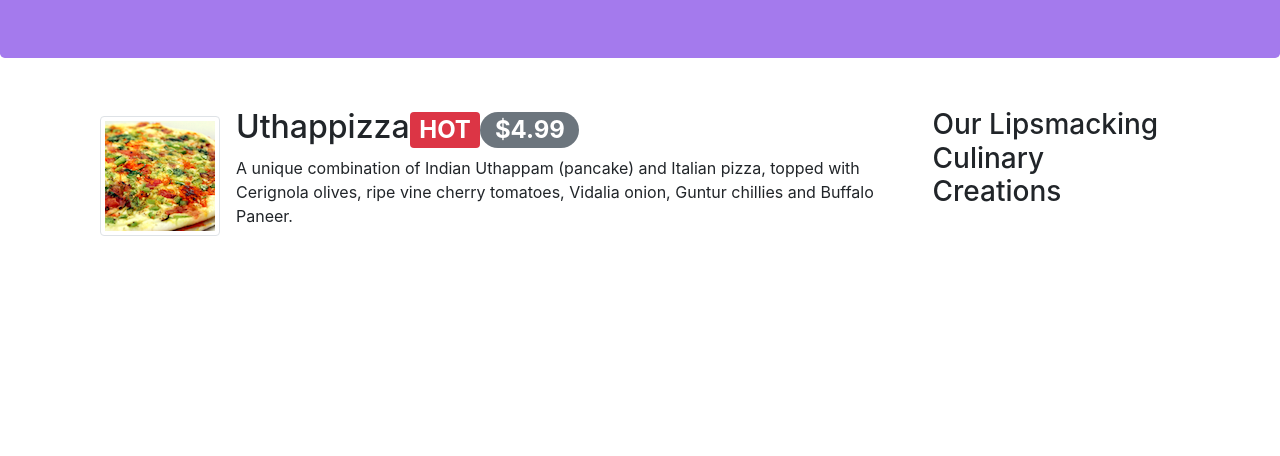
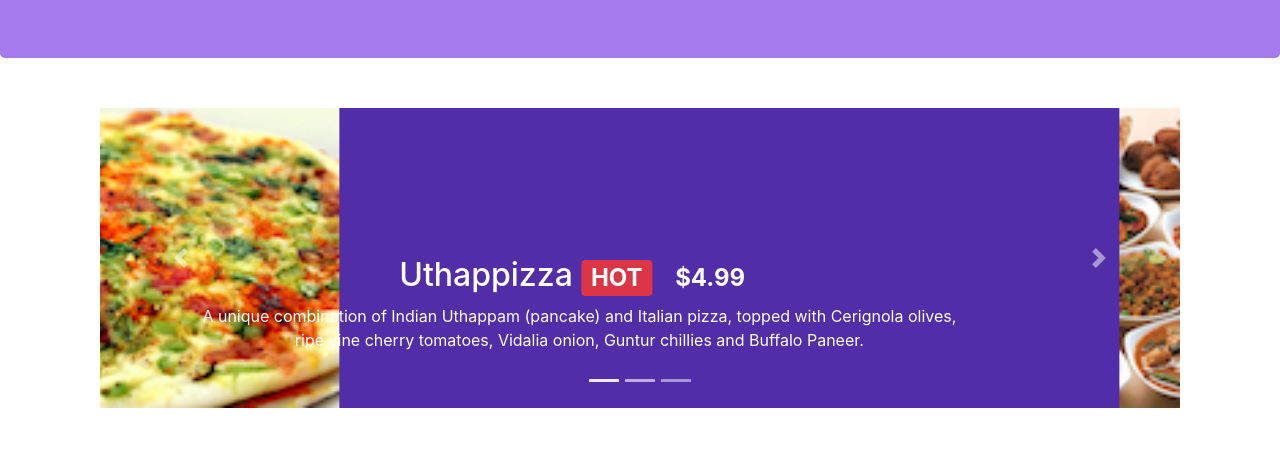
Before and after one commit to ronaldbaruelo/Restorante-coursera, a website: page index.html in a window 1280 px wide. Shown: the part 276-732 px from the top of the page. Drawn offline with nearby package versions, Linux system fonts and the light colour scheme.

Commit message:
Carousel

```diff
--- a/css/style.css
+++ b/css/style.css
@@ -44,3 +44,18 @@ body{
     border-bottom: 1px solid #ddd;
     padding: 10px;
 }
+
+.carousel {
+    background:#512DA8;
+}
+
+.carousel-item {
+  height: 300px;
+}
+
+.carousel-item img {
+    position: absolute;
+    top: 0;
+    left: 0;
+    min-height: 300px;
+}
--- a/index.html
+++ b/index.html
@@ -94,6 +94,58 @@
 
     <div class="container">
         <div class="row row-content">
+            <div class="col">
+                <div id="mycarousel" class="carousel slide" data-ride="carousel">
+                    <div class="carousel-inner" role="listbox">
+                        <div class="carousel-item active">
+                            <img class="d-block img-fluid"
+                                src="img/uthappizza.png" alt="Uthappizza">
+                            <div class="carousel-caption d-none d-md-block">
+                                <h2>Uthappizza <span class="badge badge-danger">HOT</span> <span class="badge badge-pill badge-default">$4.99</span></h2>
+                                <p class="d-none d-sm-block">A unique combination of Indian Uthappam (pancake) and
+                                    Italian pizza, topped with Cerignola olives, ripe vine
+                                    cherry tomatoes, Vidalia onion, Guntur chillies and
+                                    Buffalo Paneer.</p>
+                            </div>
+                        </div>
+                        <div class="carousel-item">
+                            <img class="d-block img-fluid"
+                                src="img/buffet.png" alt="buffet">
+                            <div class="carousel-caption d-none d-md-block">
+                                <h2>Weekend Grand Buffet <span class="badge badge-danger">HOT</span> <span class="badge badge-pill badge-default">$4.99</span></h2>
+                                <p class="d-none d-sm-block">Featuring mouthwatering combinations with a choice of five different salads, six enticing appetizers, six main entrees and five choicest desserts. Free flowing bubbly and soft drinks. All for just $19.99 per person </p>
+
+                            </div>
+                        </div>
+                        <div class="carousel-item">
+                            <img class="d-block img-fluid"
+                                src="img/alberto.png" alt="alberto">
+                            <div class="carousel-caption d-none d-md-block">
+                                <h2 class="mt-0">Alberto Somayya</h2>
+                            <h4>Executive Chef</h4>
+                            <p class="d-none d-sm-block">Award winning three-star Michelin chef with wide
+                            International experience having worked closely with
+                            whos-who in the culinary world, he specializes in
+                            creating mouthwatering Indo-Italian fusion experiences.
+                            </p>
+                            </div>
+                        </div>
+                    </div>
+                    <ol class="carousel-indicators">
+                        <li data-target="#mycarousel" data-slide-to="0" class="active"></li>
+                        <li data-target="#mycarousel" data-slide-to="1"></li>
+                        <li data-target="#mycarousel" data-slide-to="2"></li>
+                    </ol>
+                    <a class="carousel-control-prev" href="#mycarousel" role="button" data-slide="prev">
+                        <span class="carousel-control-prev-icon"></span>
+                    </a>
+                    <a class="carousel-control-next" href="#mycarousel" role="button" data-slide="next">
+                        <span class="carousel-control-next-icon"></span>
+                    </a>
+                </div>
+             </div>
+        </div>
+        <div class="row row-content align-items-center">
             <div class="col-12 col-sm-4 order-sm-last col-md-3">
                 <h3>Our Lipsmacking Culinary Creations</h3>
             </div>
@@ -117,7 +169,7 @@
             </div>
             <div class="col-sm  col-md">
                 <h2>Weekend Grand Buffet</h2>
-                <p>Featuring mouthwatering combinations with a choice of five different salads, six enticing appetizers, six main entrees and five choicest desserts. Free flowing bubbly and soft drinks. All for just $19.99 per person </p>
+                <p class="d-none d-sm-block">Featuring mouthwatering combinations with a choice of five different salads, six enticing appetizers, six main entrees and five choicest desserts. Free flowing bubbly and soft drinks. All for just $19.99 per person </p>
             </div>
          </div>
 
```
